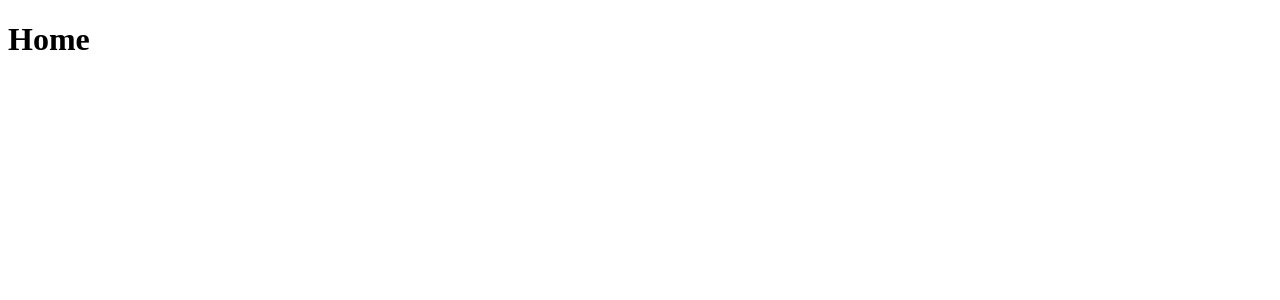
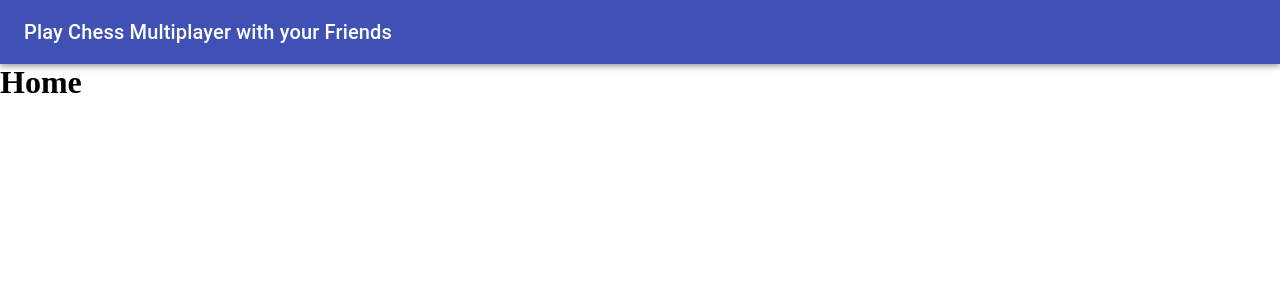
Before and after one commit to Pooran8898/Multiplayer-chess, a React (Create React App) app in the folder client/: page / in a window 1280 px wide. Shown: the top 300 px of the page. Built offline with nearby package versions, Linux system fonts and the light colour scheme.

Commit message:
Static Navbar Updated

```diff
--- /dev/null
+++ b/client/src/Components/Navbar/Navbar.jsx
@@ -0,0 +1,35 @@
+import React from "react";
+
+import { makeStyles } from "@material-ui/core/styles";
+import AppBar from "@material-ui/core/AppBar";
+import Toolbar from "@material-ui/core/Toolbar";
+import Typography from "@material-ui/core/Typography";
+
+const useStyles = makeStyles((theme) => {
+    return {
+        root: {
+            flexGrow: 1
+        },
+        menuButton: {
+            marginRight: theme.spacing(2)
+        },
+        title: {
+            flexGrow: 1
+        }
+    }
+})
+
+export const Navbar = () => {
+    const styles = useStyles();
+    return (
+        <div className={styles.root}>
+            <AppBar position="static">
+                <Toolbar>
+                    <Typography variant="h6" className={styles.title}>
+                        Play Chess Multiplayer with your Friends
+                    </Typography>
+                </Toolbar>
+            </AppBar>
+        </div>
+    )
+}
--- a/client/src/Routes/Router.jsx
+++ b/client/src/Routes/Router.jsx
@@ -1,10 +1,12 @@
 import React from "react";
 import { Routes, Route, Link } from "react-router-dom";
+import { Navbar } from "../Components/Navbar/Navbar";
 
 export const Router = () => {
 
     return (
         <>
+            <Navbar />
             <Routes>
                 <Route path="/" element={<h1>Home</h1>} />
                 <Route path="/game/:gameId" element={<h1>Game</h1>} />
--- a/client/src/index.css
+++ b/client/src/index.css
@@ -0,0 +1,5 @@
+
+* {
+    margin: 0;
+    padding: 0;
+}
```
